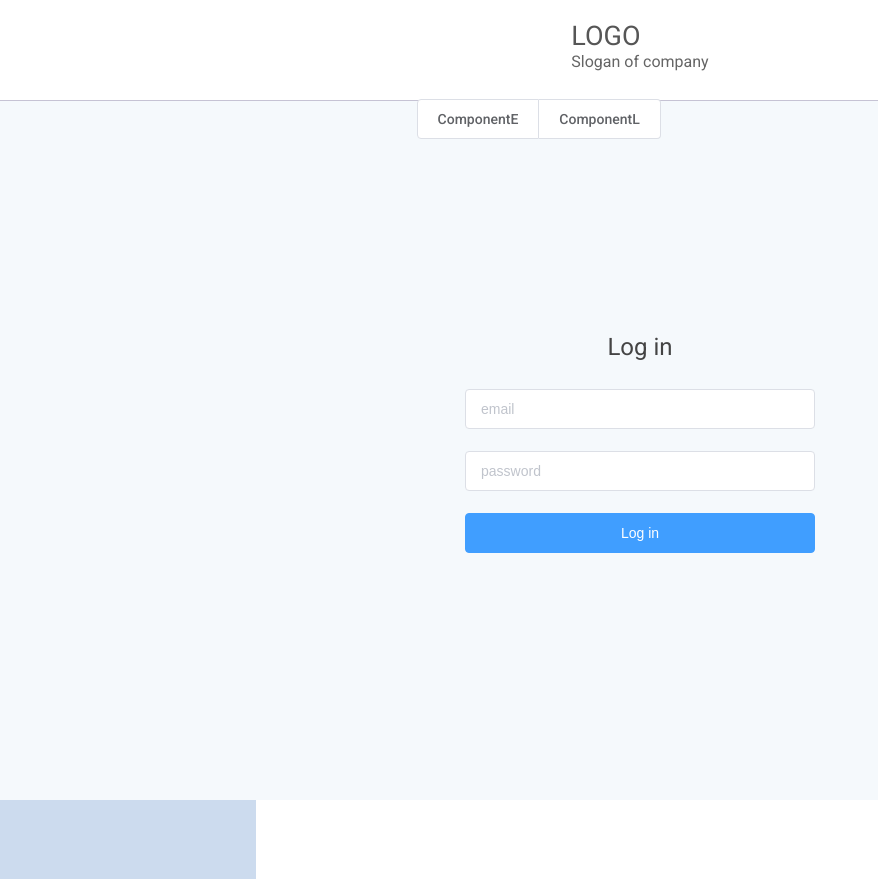
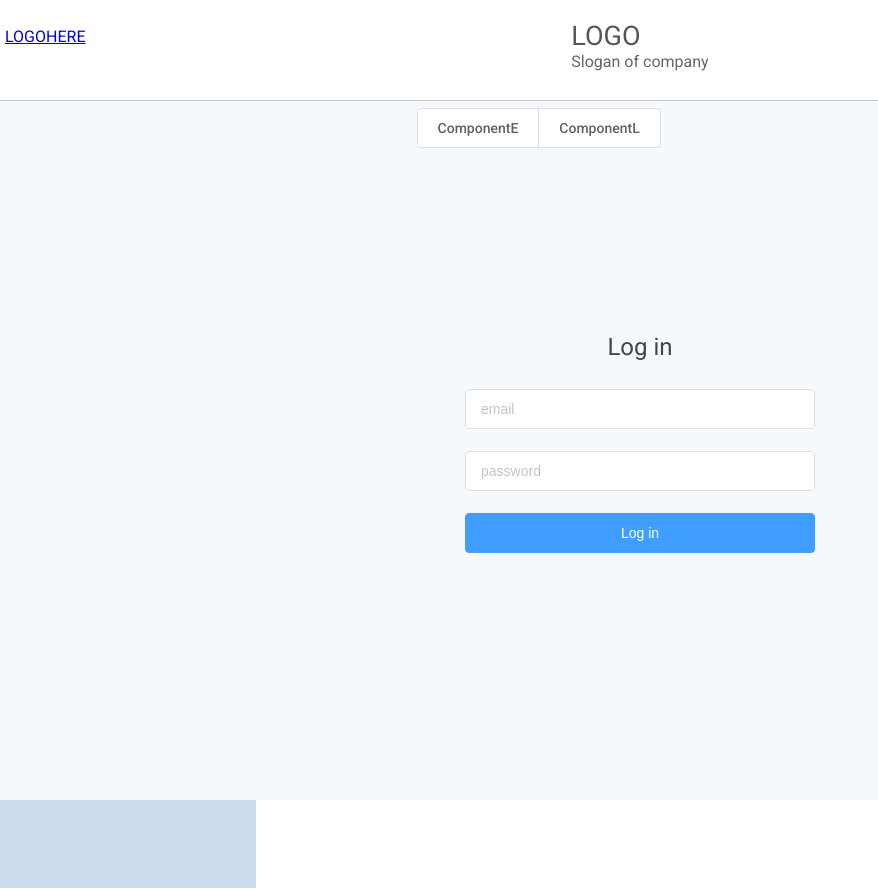
Before and after one commit to OlegMakarenko/vue-ui-fr, a Vue app: page / in a window 1280 px wide. Shown: the whole page, without its empty margins (0-878 px from the left). Built offline with nearby package versions, Linux system fonts and the light colour scheme.

Commit message:
changes in header(.vue)

```diff
--- a/src/components/template/Header.vue
+++ b/src/components/template/Header.vue
@@ -6,10 +6,15 @@
             <router-link class="home" to="/">LOGOHERE</router-link>
           </div>
 
+          <div class="rcorner_icon">
+            <i style="cursor: pointer; font-size: 30px;" class="el-icon-user-solid"></i>
+          </div>
+
           <div class="rcorner">
             <router-link class="reg" to="/alert">Alert</router-link>
-            <i style="cursor: pointer" class="el-icon-user-solid"></i>
           </div>
+
+
       </nav>
     </div>
       <Lside />
@@ -39,8 +44,9 @@ export default {
 
 .top {
   background-color: #ffffff;
-  padding-top: 30px;
-  padding-bottom: 30px;
+  height: 11vh;
+  /* padding-top: 30px; */
+  /* padding-bottom: 30px; */
   overflow: auto;
 }
 
@@ -49,10 +55,18 @@ export default {
 }
 
 .lcorner {
+  margin-top: 2.1%;
   float: left;
+  position: fixed;
 }
 
 .rcorner {
+  margin-top: 2.1%;
+  float: right;
+}
+
+.rcorner_icon{
+  margin-top: 1.8%;
   float: right;
 }
 </style>
```
Also changed, not shown: src/App.vue (line endings or trailing spaces).
